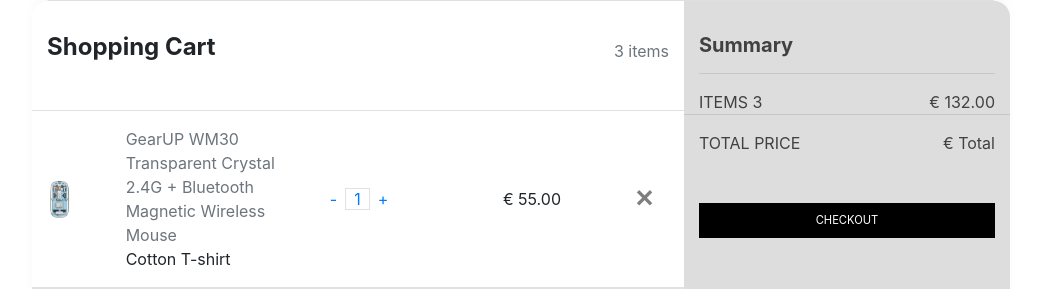
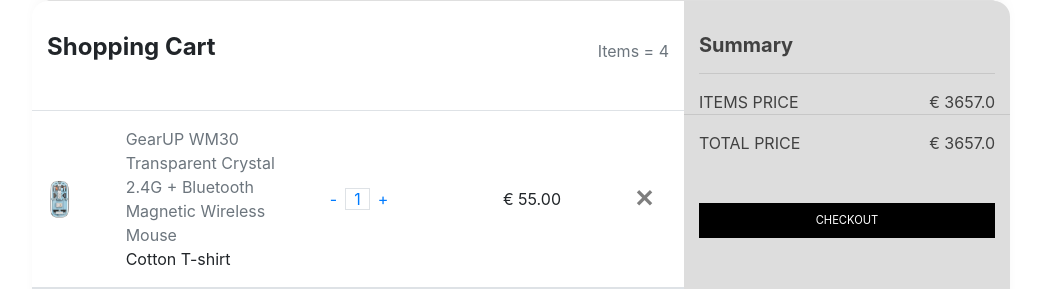
Before and after one commit to JakirNobi/E-commerce-project, a Django app: page /order/cart/ in a window 1280 px wide. Shown: the top 289 px of the page, without its empty margins (119-1160 px from the left). Run offline with Django 5.2, Linux system fonts and the light colour scheme; a user stored in the database is signed in; data comes from the database, SQL or seed files in the repository; both versions use the stored data as it was after the commit; some libraries are stand-ins or nearby versions.

Commit message:
Cart View

```diff
--- a/E_commerce/base/templates/layout.html
+++ b/E_commerce/base/templates/layout.html
@@ -221,7 +221,7 @@
 
                   <li class="nav-item"><a href="#" class="nav-link">Contact</a></li>
                   <li class="nav-item"><a href="#" class="nav-link">Help</a></li>
-                  <li class="nav-item"><a href="#" class="nav-link">Cart</a></li>
+                  <li class="nav-item"><a href="{% url 'order:cart' %}" class="nav-link">Cart</a></li>
                 </ul>
 
               </div>
--- a/E_commerce/order/models.py
+++ b/E_commerce/order/models.py
@@ -32,5 +32,5 @@ class Order(models.Model):
     def get_totals(self):
         total = 0
         for order_item in self.orderitems.all():
-            total += float(order_item.get_total)
+            total += float(order_item.get_total())
         return total
--- a/E_commerce/order/templates/order/cart.html
+++ b/E_commerce/order/templates/order/cart.html
@@ -2,6 +2,7 @@
 <html lang="en">
 {% load cart_product %}
 {% load static %}
+
 <head>
     <meta charset="UTF-8">
     <meta name="viewport" content="width=device-width, initial-scale=1.0">
@@ -19,7 +20,9 @@
                 <div class="title">
                     <div class="row">
                         <div class="col"><h4><b>Shopping Cart</b></h4></div>
-                        <div class="col align-self-center text-right text-muted">3 items</div>
+                        {% if request.user.is_authenticated %}
+                        <div class="col align-self-center text-right text-muted">Items = {{request.user|count}}</div>
+                        {% endif %}
                     </div>
                 </div>
                 {% if request.user.is_authenticated %}
@@ -72,8 +75,10 @@
                 <div><h5><b>Summary</b></h5></div>
                 <hr>
                 <div class="row">
-                    <div class="col" style="padding-left:10;">ITEMS 3</div>
-                    <div class="col text-right">&euro; 132.00</div>
+                    {% if request.user.is_authenticated %}
+                    <div class="col" style="padding-left:10;">ITEMS PRICE</div>
+                    <div class="col text-right">&euro; {{request.user|total_value}}</div>
+                    {% endif %}
                 </div>
                 <!-- <form>
                     <p>SHIPPING</p>
@@ -84,7 +89,7 @@
                 <div class="row" style="border-top: 1px solid rgba(0,0,0,.1); padding: 2vh 0;">
                     <div class="col">TOTAL PRICE</div>
                     {% if request.user.is_authenticated %}
-                    <div class="col text-right">&euro; Total</div>
+                    <div class="col text-right">&euro; {{request.user|total_value}} </div>
                     {% endif %}
                 </div>
                 <button class="btn" id="checkout">CHECKOUT</button>
--- a/E_commerce/order/templatetags/cart_product.py
+++ b/E_commerce/order/templatetags/cart_product.py
@@ -1,6 +1,7 @@
 from django import template
 from order.models import Cart, Product, Order
 register = template.Library()
+
 
 @register.filter
 def cart_view(user):
@@ -9,12 +10,18 @@ def cart_view(user):
         return cart
     else:
         return ValueError('No cart found')
-
+@register.filter
+def total_value(user):
+    order = Order.objects.filter(user = user, ordered = False)
+    if order.exists():
+        return order[0].get_totals()
+    else:
+        return 0
 
 @register.filter
-def cart_total(user):
-    order = Order.objects.filter(user=user,purchased=False)
+def count(user):
+    order = Order.objects.filter(user = user, ordered = False)
     if order.exists():
-        return order[0].get_totals
+        return order[0].orderitems.count()
     else:
         return 0
--- a/E_commerce/order/views.py
+++ b/E_commerce/order/views.py
@@ -26,4 +26,3 @@ def add_to_cart(request,pk):
 class CartView(ListView):
     model = Cart
     template_name = "order/cart.html"
-    context_object_name = 'cart_items'
```
Also changed, not shown: E_commerce/db.sqlite3.
